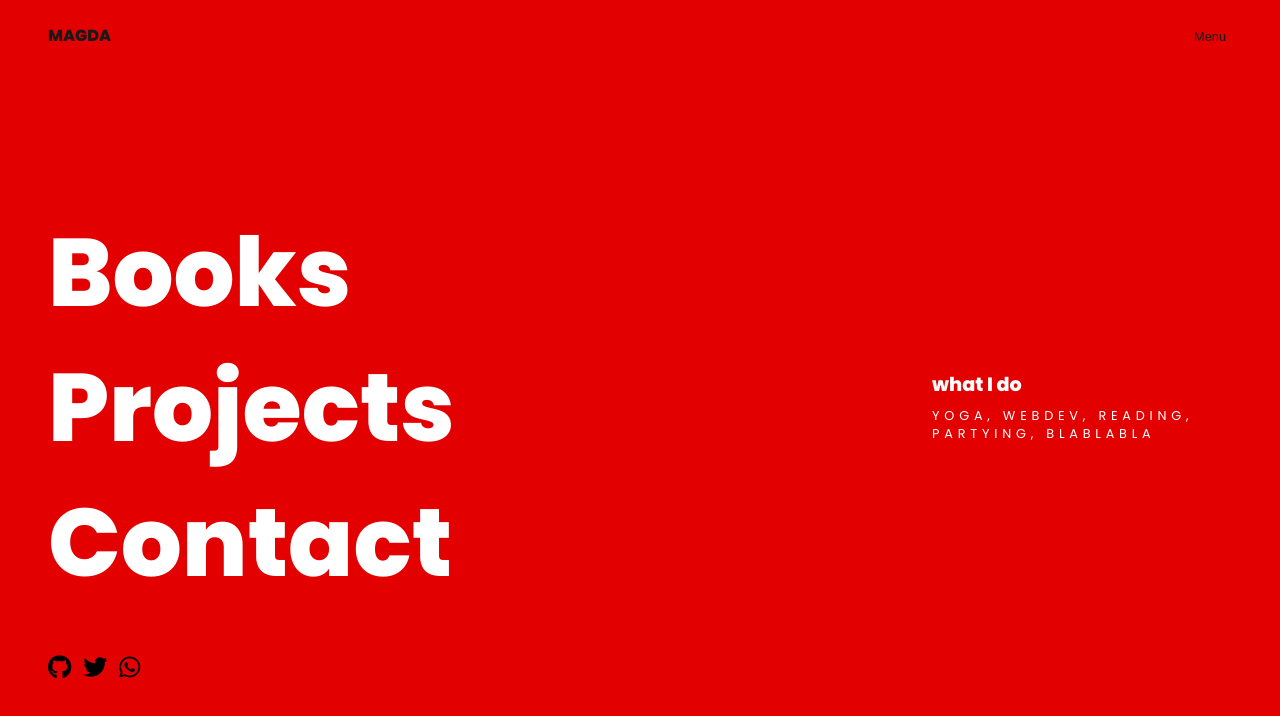
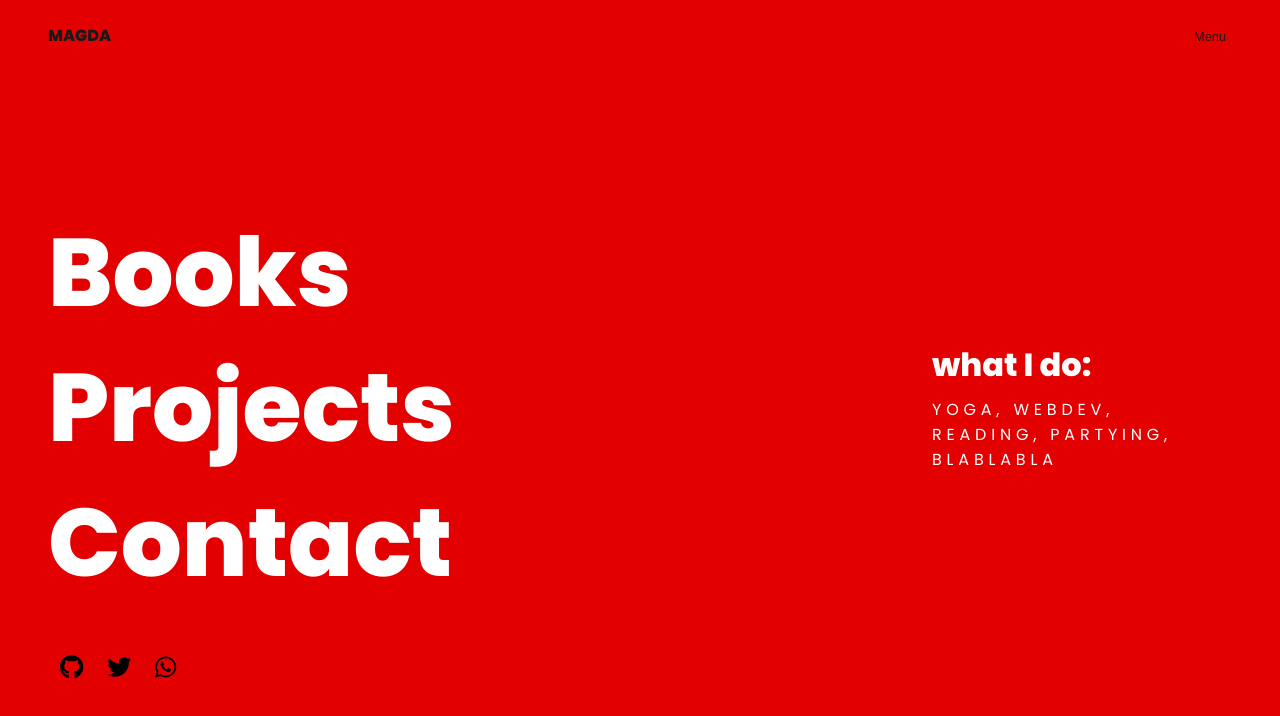
Before and after one commit to magdasokolovic/first-react-portfolio, a React (Create React App) app: page /contact in a window 1280 px wide. Both pictures are taken after a click on the button "Menu". Shown: the top 716 px of the page. Built offline with nearby package versions, Linux system fonts and the light colour scheme.

Commit message:
added comment and more animations to menu

```diff
--- a/src/App.js
+++ b/src/App.js
@@ -7,8 +7,6 @@ import Contact from './components/Contact/Contact'
 import Home from './components/Home/Home'
 import Projects from './components/Projects'
 import Loading from './components/Loading'
-// import './components/Home.scss'
-
 
 function App() {
 
--- a/src/App.scss
+++ b/src/App.scss
@@ -35,9 +35,10 @@ p {
   text-transform: uppercase;
   font-weight: 500;
 }
+
 h5 {
   margin-top: 260px;
   font-size: 1.5rem;
-  font-weight: 600%;
+  font-weight: 600;
   padding-right: 360px;
 }
--- a/src/components/Books/Books.js
+++ b/src/components/Books/Books.js
@@ -17,7 +17,7 @@ export default function Books() {
                 <div className='wrapper'>
 
 
-                    <p>Books that I recommend:</p>
+                    <p>Books I recommend:</p>
                     <div className="books-container" style={bookContainerStyle}>
                         {BooksData.map(book => (
                             <Book
--- a/src/components/Contact/Contact.scss
+++ b/src/components/Contact/Contact.scss
@@ -3,36 +3,49 @@ $red: #e20001;
 $black: #191919;
 
 .flex-container {
+
     display: flex;
     align-items: center;
     justify-content: center;
 }
 form {
-    margin-top: 50px;
+    margin-top: 60px;
     transition: all 4s ease-in-out;
-
 }
 
 .form-control {
-    font-family: "Poppins", -apple-system, BlinkMacSystemFont, "Segoe UI", Roboto,
-    Oxygen, Ubuntu, Cantarell, "Open Sans", "Helvetica Neue", sans-serif;
+
     width: 600px;
     background: transparent;
     border: none;
     outline: none;
-    border-bottom: 1px solid whitesmoke;
+    border-bottom: 1px solid lightgrey;
     color: $black;
     font-size: 18px;
     margin-bottom: 16px;
+
+
 }
 input {
     height: 45px;
 }
+
+input::placeholder,
+textarea::placeholder {
+    font-family: "Poppins";
+    font-size: .75rem;
+    letter-spacing: 0.3rem;
+    font-weight: 500;
+}
+
+
+
 form .submit {
+    font-family: "Poppins";
     background: $red;
     border-color: transparent;
     color: white;
-    font-size: 20px;
+    font-size: 1rem;
     font-weight: bold;
     letter-spacing: 2px;
     height: 50px;
--- a/src/components/Header/Header.scss
+++ b/src/components/Header/Header.scss
@@ -1,9 +1,9 @@
 $red: #e20001;
 $black: #191919;
+
 header {
     height: 70px;
     .inner-header {
-      // z-indexes don't work if you don't define position!
       position: relative;
       z-index: 10;
       height: 70px;
--- a/src/components/Home/Home.scss
+++ b/src/components/Home/Home.scss
@@ -22,7 +22,7 @@ html {
         .hero-inner {
           display: flex;
           align-items:center;
-          justify-content: center;
+          justify-content: space-between;
           margin: 0 24px;
           height: 100vh;
           .hero-content {
@@ -37,7 +37,7 @@ html {
                 margin-bottom: 24px;
                 .hero-content-line {
                   margin: 0;
-                  height: 50px;
+                  height: 44px;
                   overflow: hidden;
                 }
               }
@@ -85,6 +85,7 @@ html {
                     width: 42px;
                     border-radius: 100px;
                     left: 130px;
+                    transform-origin: center center;
                   }
                 }
               }
--- a/src/components/Menu/Menu.js
+++ b/src/components/Menu/Menu.js
@@ -2,6 +2,7 @@ import React, {useEffect, useRef} from 'react'
 import {Link} from 'react-router-dom'
 import gsap from 'gsap';
 import './Menu.scss'
+import {staggerReveal, fadeInUp, staggerText, handleHover, handleHoverExit} from './MenuAnimations'
 
 
 export default function Menu({state}) {
@@ -17,7 +18,7 @@ export default function Menu({state}) {
     // useEffect to be able to toggle the menu back and forth:
     useEffect(() => {
         if (state.clicked === false) {
-            // close the menu:
+            // CLOSE MENU:
             gsap.to([revealMenu, revealMenuBackground], {
                 duration: .8,
                 height: 0,
@@ -28,7 +29,7 @@ export default function Menu({state}) {
                     amount: 0.07
                 }
             })
-            //menu is a parent of revealMenu & revealMenuBackground, duration here has to be londer the children menu
+            //menu is a parent element of revealMenu & revealMenuBackground, duration here has to be londer than children menu
             gsap.to(menu, {
                 duration: 1,
                 css: {
@@ -37,9 +38,10 @@ export default function Menu({state}) {
             })
 
         }
-        // open the menu. Condition after OR operator means: close also on the initial screen
+
+        // OPEN THE MENU:.
         else if (state.clicked === true ||
-             state.clicked === true && state.initial === null) {
+            state.clicked === true  && state.initial === null) {
             //open the menu:
             gsap.to(menu, {
                 duration: 0,
@@ -47,84 +49,57 @@ export default function Menu({state}) {
                     display: 'block'
                 }
             })
+            //Allow menu to have the height of 100%:
             gsap.to([revealMenuBackground, revealMenu], {
                 duration: 0,
                 opacity: 1,
                 height: "100%"
             })
             staggerReveal(revealMenuBackground, revealMenu);
-            fadeInUp(info)
-            staggerText(line1, line2, line3)
+            fadeInUp(info);
+            staggerText(line1, line2, line3);
         }
-    }, [state]) // use dependency [state] so we wait until the state changes until the effect works
-    // functions for animation:
-    //for background:
-    const staggerReveal = (node1, node2) => {
-        gsap.from([node1, node2], {
-            duration: .8,
-            height: 0,
-            transformOrigin: 'right top',
-            skewY: 2,
-            ease: 'power3.inOut',
-            stagger: {
-                amount: .1
-            }
-        })
-    }
-    // for the info section on the right:
-    const fadeInUp = (node) => {
-        gsap.from(node, {
-                y: 60,
-                duration: 1,
-                delay: .2,
-                opacity: 0,
-                ease: 'power3.inOut'
-        })
-    }
-
-    // function for navigation items:
-    const staggerText = (node1, node2, node3) => {
-        gsap.from([node1, node2, node3], {
-            duration: .8,
-            y: 100,
-            delay: .1,
-            ease: 'power3.inOut',
-            stagger: {
-                amount: .3
-            }
-        })
-    }
-
+    }, [state]) // use dependency [state] so we wait until the state has changed until the effect works
 
     return (
         <div ref={el => (menu = el)} className="hamburger-menu">
-
             <div ref={el => (revealMenuBackground = el)} className="menu-secondary-background-color"></div>
-
                 <div ref={el => (revealMenu = el)} className="menu-layer">
                     <div className="container">
                         <div className="wrapper">
                             <div className="menu-links">
                                 <nav>
                                     <ul>
-                                    <li><Link ref={el => (line1 = el)} to="./books">Books</Link></li>
-                                    <li><Link ref={el => (line2 = el)} to="./projects">Projects</Link></li>
-                                    <li><Link ref={el => (line3 = el)} to="./contact">Contact</Link></li>
+                                        <li>
+                                            <Link
+                                            onMouseEnter={e=>handleHover(e)}
+                                            onMouseOut={e=>handleHoverExit(e)}
+                                            ref={el => (line1 = el)} to="./books">Books</Link>
+                                        </li>
+                                        <li>
+                                            <Link
+                                            onMouseEnter={e=>handleHover(e)}
+                                            onMouseOut={e=>handleHoverExit(e)}
+                                            ref={el => (line2 = el)} to="./projects">Projects</Link>
+                                        </li>
+                                        <li>
+                                            <Link
+                                            onMouseEnter={e=>handleHover(e)}
+                                            onMouseOut={e=>handleHoverExit(e)}
+                                            ref={el => (line3 = el)} to="./contact">Contact</Link>
+                                        </li>
                                     </ul>
                                 </nav>
                                 <div ref={el => (info = el)} className="info">
-                                <h3>what I do</h3>
+                                    <h3>what I do:</h3>
                                     <p>yoga, webdev, reading, partying, blablabla</p>
                                 </div>
 
                                 <div className="social-media-icons">
-                                <Link to="https://github.com/magdasokolovic" target="_blank" rel="noreferrer"><i class="fab fa-github"></i></Link>
-                                <Link to="https://twitter.com/magda_sokol" target="_blank" rel="noreferrer"><i class="fab fa-twitter"></i></Link>
-                                <Link to="https://api.whatsapp.com/send?phone=4915204248662" target="_blank" rel="noreferrer"><i className="fab fa-whatsapp"></i></Link>
 
-                                {/* <a href="https://github.com/magdasokolovic" target="_blank" rel="noreferrer"><i class="fab fa-github"></i></a>
+                                    <a href="https://github.com/magdasokolovic" target="_blank" rel="noreferrer"><i class="fab fa-github"></i></a>
                                     <a href="https://twitter.com/magda_sokol" target="_blank" rel="noreferrer"><i class="fab fa-twitter"></i></a>
-                                <a href="https://api.whatsapp.com/send?phone=4915204248662" target="_blank" rel="noreferrer"><i className="fab fa-whatsapp"></i></a> */}
+                                    <a href="https://api.whatsapp.com/send?phone=4915204248662" target="_blank" rel="noreferrer"><i className="fab fa-whatsapp"></i></a>
                                 </div>
                         </div>
                     </div>
--- a/src/components/Menu/Menu.scss
+++ b/src/components/Menu/Menu.scss
@@ -1,14 +1,14 @@
 $red: #e20001;
 $black: #191919;
 
-// hamburger menu/navigation:
 .hamburger-menu {
     display: none;
+    position: fixed;
+    // we set z-index for a menu to show when the menu is open
     z-index: 9;
     top: 0;
     bottom: 0;
     left: 0;
-    position: fixed;
     height: 100%;
     width: 100%;
 
@@ -22,13 +22,14 @@ $black: #191919;
       height: 100%;
       width: 100%;
       background-color: $black;
+      // low z-index as black background is staying behind
       z-index: -1;
     }
     .menu-layer {
       position: relative;
       background-color: $red;
       height: 100%;
-      // hidden overflow is working like a "mask"
+      // hidden overflow is working like a "mask" - we see the menu only after it slides down
       overflow: hidden;
 
 
@@ -41,42 +42,17 @@ $black: #191919;
           position: relative;
           top: 200px;
 
-          nav {
-            display: block;
-            ul {
-              padding: 0;
-              margin: 0;
-              li {
-                list-style: none;
-                font-size: 6rem;
-                font-weight: 700;
-                cursor: pointer;
-                height: 135px;
-                overflow: hidden;
-                position: relative;
-                width: 700px;
-                a {
-                  position: absolute;
-                  color: white;
-                  text-decoration: none;
-                  &:hover {
-                    color: $black;
-                  }
-                }
-              }
-            }
-          }
-
           .info {
             color: white;
             width: 300px;
             h3 {
-              font-size: 1.2rem;
+              font-size: 2rem;
               margin: 8px auto;
             }
             p {
               margin: 0 auto;
-              font-size: .8rem;
+              font-size: 1rem;
+              font-weight: 500;
             }
           }
         }
@@ -85,21 +61,22 @@ $black: #191919;
           display: flex;
           justify-content: space-between;
           align-items: stretch;
+
           position: absolute;
           bottom: -80px;
           color: white;
           margin-top: 16px;
           font-size: 1.5rem;
-          font-weight: 600px;
+          font-weight: 600;
 
 
 
           .fab {
-
             color: black;
             cursor: pointer;
-            margin-right: 12px;
+            margin: 0 12px;
             transition: .3s ease-in-out;
+
             &:hover {
               background: $black;
               color: white;
@@ -112,3 +89,30 @@ $black: #191919;
       }
     }
   }
+
+  // defining a nav tag:
+  nav {
+    display: block;
+    ul {
+      padding: 0;
+      margin: 0;
+      li {
+        list-style: none;
+        font-size: 6rem;
+        font-weight: 700;
+        cursor: pointer;
+        height: 135px;
+        overflow: hidden;
+        position: relative;
+        width: 700px;
+        a {
+          position: absolute;
+          color: white;
+          text-decoration: none;
+          &:hover {
+            color: $black;
+          }
+        }
+      }
+    }
+  }
--- /dev/null
+++ b/src/components/Menu/MenuAnimations.js
@@ -0,0 +1,59 @@
+
+import gsap from "gsap";
+//ANIMATION FUNCTIONS:
+    //for background:
+export const staggerReveal = (node1, node2) => {
+        gsap.from([node1, node2], {
+            duration: .8,
+            height: 0,
+            transformOrigin: 'right top',
+            skewY: 2,
+            ease: 'power3.inOut',
+            stagger: {
+                amount: .1
+            }
+        })
+    }
+    // for the info section on the right:
+export const fadeInUp = node => {
+        gsap.from(node, {
+                y: 60,
+                duration: 1,
+                delay: .2,
+                opacity: 0,
+                ease: 'power3.inOut'
+        })
+    }
+
+    // function for navigation items:
+export const staggerText = (node1, node2, node3) => {
+        gsap.from([node1, node2, node3], {
+            duration: .8,
+            y: 100,
+            delay: .1,
+            ease: 'power3.inOut',
+            stagger: {
+                amount: 0.3
+            }
+        })
+    }
+
+    // Hover on the link
+export const handleHover = e => {
+    gsap.to(e.target, {
+      duration: 0.3,
+      y: 3,
+      skewX: 4,
+      ease: "power1.inOut"
+    });
+  };
+
+  // Hover off the link
+  export const handleHoverExit = e => {
+    gsap.to(e.target, {
+      duration: 0.3,
+      y: -3,
+      skewX: 0,
+      ease: "power1.inOut"
+    });
+  };
```
Also changed, not shown: src/components/Books/Book.js (+8 -5 lines), src/components/Header/Header.js (+4 -6 lines), src/components/Home/Home.js (+23 -15 lines), 1 other file (tests, documents, lock files or other folders). Lines whose indentation alone changed are shown as unchanged.
